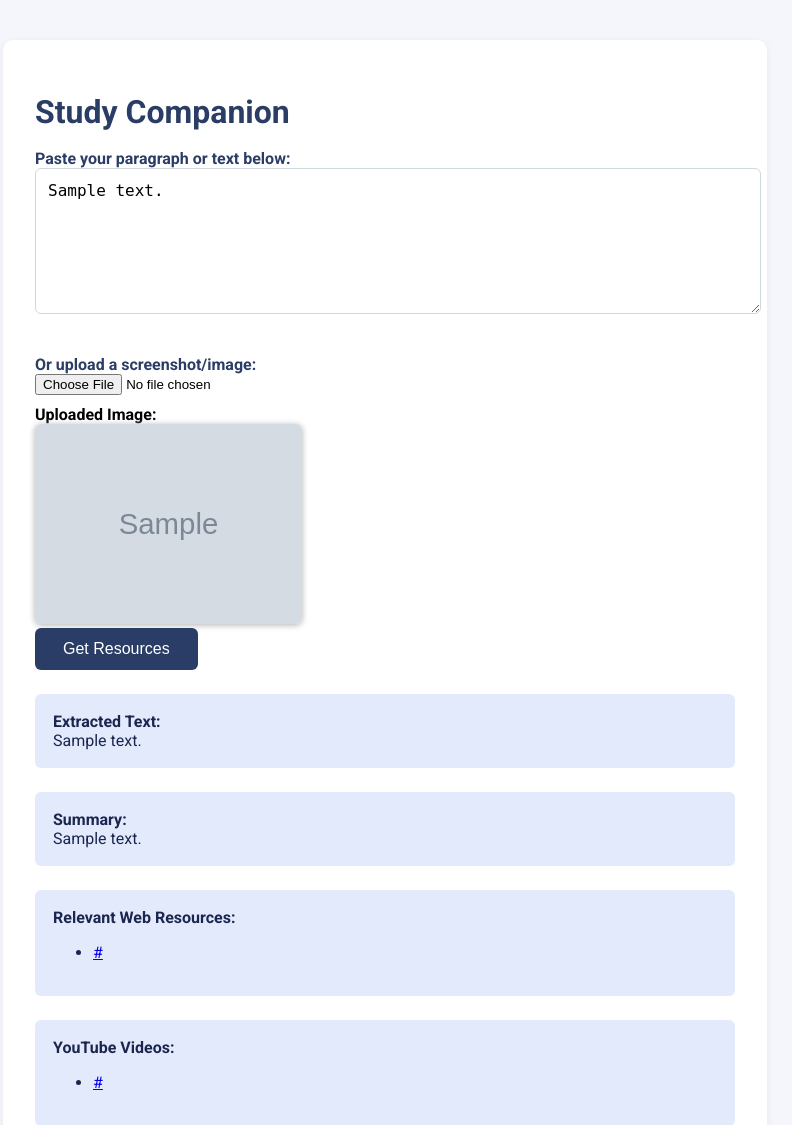
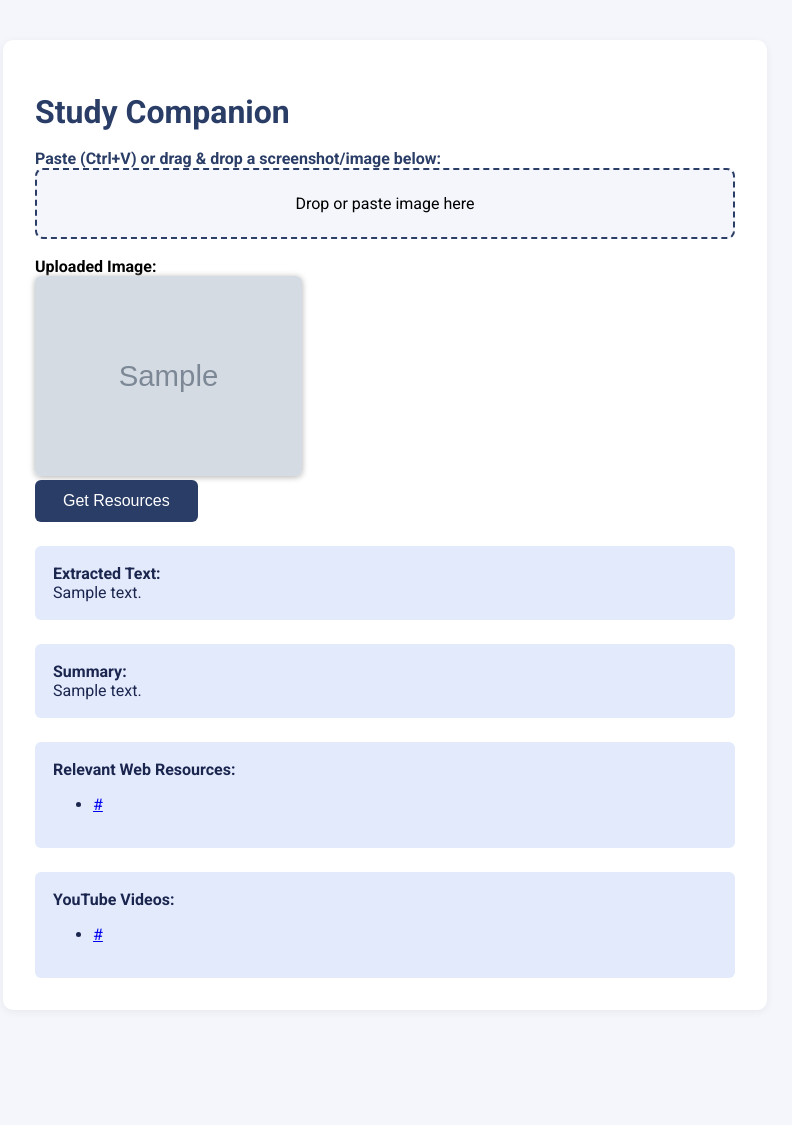
Before and after one commit to harivilasp/Study-Companion, a Flask app: template templates/index.html in a window 1280 px wide. Shown: the top 1125 px of the page, without its empty margins (255-1047 px from the left). After the commit the page ends 978 px from the top, so only its background shows below. Run offline with Flask 3, Linux system fonts and the light colour scheme; the template is opened without the code that fills it: most values are stand-ins (such as "Sample title", 1, 10 or a date in 2020); grey boxes marked "Sample" are stand-in pictures.

Commit message:
updated app

```diff
--- a/app.py
+++ b/app.py
@@ -22,53 +22,66 @@
     return '.' in filename and \
            filename.rsplit('.', 1)[1].lower() in ALLOWED_EXTENSIONS
 
+import logging
+
+# ... (rest of your imports)
+
+# Setup logging
+logging.basicConfig(level=logging.INFO, format='%(asctime)s %(levelname)s %(message)s')
+logger = logging.getLogger(__name__)
+
 @app.route('/', methods=['GET', 'POST'])
 def index():
     summary = None
     error = None
-    input_text = ''
     extracted_text = None
     web_results = None
     youtube_results = None
     uploaded_image_url = None
 
     if request.method == 'POST':
-        # Text input or image upload?
         file = request.files.get('image')
-        input_text = request.form.get('input_text', '').strip()
         if file and allowed_file(file.filename):
             filename = secure_filename(file.filename)
             filepath = os.path.join(app.config['UPLOAD_FOLDER'], filename)
             file.save(filepath)
             uploaded_image_url = '/' + filepath
+            logger.info(f'Image uploaded: {filename}')
             try:
-                # OCR
                 file.seek(0)
                 extracted_text = img_ocr_copy.ocr_from_imagefile(file)
+                logger.info(f'OCR extracted text: {extracted_text[:100]}...')
                 if not extracted_text.strip():
                     error = 'No text detected in image.'
+                    logger.warning('No text detected in image.')
                 else:
-                    input_text = extracted_text
+                    # If extracted text is short, skip summarization
+                    num_sentences = extracted_text.count('.') + extracted_text.count('!') + extracted_text.count('?')
+                    if len(extracted_text) < 200 or num_sentences < 2:
+                        summary = extracted_text.strip()
+                        logger.info('Extracted text is short, skipping summarization.')
+                    else:
+                        summary_list = para_summarizer.generate_summary(extracted_text, top_n=2)
+                        summary = ' '.join(summary_list)
+                        logger.info(f'Summary: {summary}')
+                    # Web search
+                    try:
+                        web_results = list(search_results.gsearch(summary))
+                        youtube_results = list(search_results.gsearch('youtube : ' + summary))
+                        logger.info(f'Web results: {web_results[:2]}...')
+                        logger.info(f'YouTube results: {youtube_results[:2]}...')
+                    except Exception as e:
+                        logger.error(f'Web search error: {e}')
+                        web_results = None
+                        youtube_results = None
             except Exception as e:
-                error = f'OCR error: {str(e)}'
-        if input_text:
-            try:
-                # Summarize
-                summary_list = para_summarizer.generate_summary(input_text, top_n=2)
-                summary = ' '.join(summary_list)
-                # Web search
-                try:
-                    web_results = list(search_results.gsearch(summary))
-                    youtube_results = list(search_results.gsearch('youtube : ' + summary))
-                except Exception as e:
-                    web_results = None
-                    youtube_results = None
-            except Exception as e:
-                error = f'Error during summarization or search: {str(e)}'
-        elif not error:
-            error = 'Please upload an image or enter/paste some text.'
+                error = f'OCR or summarization error: {str(e)}'
+                logger.error(error)
+        else:
+            error = 'Please upload or paste an image.'
+            logger.warning('No image uploaded.')
 
-    return render_template('index.html', summary=summary, error=error, input_text=input_text, extracted_text=extracted_text, web_results=web_results, youtube_results=youtube_results, uploaded_image_url=uploaded_image_url)
+    return render_template('index.html', summary=summary, error=error, input_text='', extracted_text=extracted_text, web_results=web_results, youtube_results=youtube_results, uploaded_image_url=uploaded_image_url)
 
 if __name__ == '__main__':
     app.run(debug=True)
--- a/search_results.py
+++ b/search_results.py
@@ -1,15 +1,26 @@
-from googlesearch import search
-q = "apple iphone news 2019"
+import logging
+from duckduckgo_search import DDGS
 
-#my_results_list = []
-def gsearch(query=q):
-    my_results_list=search(query,        # The query you want to run
-                    tld = 'com',  # The top level domain
-                    lang = 'en',  # The language
-                    num = 10,     # Number of results per page
-                    start = 0,    # First result to retrieve
-                    stop = 10,  # Last result to retrieve
-                    pause = 2.0,  # Lapse between HTTP requests
-                   )
-    return my_results_list
+def gsearch(query):
+    """
+    Returns a list of up to 10 web links relevant to the query using DuckDuckGo.
+    """
+    logger = logging.getLogger(__name__)
+    try:
+        results = []
+        with DDGS() as ddgs:
+            for r in ddgs.text(query, max_results=10):
+                if 'href' in r:
+                    results.append(r['href'])
+                elif 'url' in r:
+                    results.append(r['url'])
+                if len(results) >= 10:
+                    break
+        if not results:
+            logger.warning(f'No DuckDuckGo results for: {query}')
+        return results
+    except Exception as e:
+        logger.error(f'duckduckgo_search error: {e}')
+        return []
+
 #my_results_list.append(i)
--- a/templates/index.html
+++ b/templates/index.html
@@ -20,12 +20,13 @@
 <body>
     <div class="container">
         <h1>Study Companion</h1>
-        <form method="POST" enctype="multipart/form-data">
-            <label for="input_text">Paste your paragraph or text below:</label><br>
-            <textarea id="input_text" name="input_text" placeholder="Enter or paste your text here...">{{ input_text }}</textarea>
-            <br><br>
-            <label for="image">Or upload a screenshot/image:</label><br>
-            <input type="file" id="image" name="image" accept="image/*">
+        <form method="POST" enctype="multipart/form-data" id="image-form">
+            <label for="image">Paste (Ctrl+V) or drag & drop a screenshot/image below:</label><br>
+            <div id="drop-area" style="border:2px dashed #2a3d66; border-radius:8px; background:#f4f6fb; padding:24px; text-align:center; margin-bottom:18px; cursor:pointer;">
+                <input type="file" id="image" name="image" accept="image/*" style="display:none;">
+                <span id="drop-text">Drop or paste image here</span>
+                <img id="preview" style="display:none; max-width:300px; max-height:200px; margin-top:10px; border-radius:6px; box-shadow:0 1px 6px #b0b0b0;"/>
+            </div>
             {% if uploaded_image_url %}
                 <div style="margin-top:10px;">
                     <strong>Uploaded Image:</strong><br>
@@ -35,6 +36,52 @@
             {% if error %}<div class="error">{{ error }}</div>{% endif %}
             <button type="submit">Get Resources</button>
         </form>
+        <script>
+        const dropArea = document.getElementById('drop-area');
+        const fileInput = document.getElementById('image');
+        const form = document.getElementById('image-form');
+        const preview = document.getElementById('preview');
+        const dropText = document.getElementById('drop-text');
+
+        dropArea.addEventListener('click', () => fileInput.click());
+
+        dropArea.addEventListener('dragover', (e) => {
+            e.preventDefault();
+            dropArea.style.background = '#e3eafc';
+        });
+        dropArea.addEventListener('dragleave', (e) => {
+            e.preventDefault();
+            dropArea.style.background = '#f4f6fb';
+        });
+        dropArea.addEventListener('drop', (e) => {
+            e.preventDefault();
+            dropArea.style.background = '#f4f6fb';
+            if (e.dataTransfer.files && e.dataTransfer.files[0]) {
+                fileInput.files = e.dataTransfer.files;
+                showPreview(fileInput.files[0]);
+            }
+        });
+        document.addEventListener('paste', function(e) {
+            if (e.clipboardData && e.clipboardData.files.length > 0) {
+                fileInput.files = e.clipboardData.files;
+                showPreview(fileInput.files[0]);
+            }
+        });
+        fileInput.addEventListener('change', function() {
+            if (fileInput.files && fileInput.files[0]) {
+                showPreview(fileInput.files[0]);
+            }
+        });
+        function showPreview(file) {
+            const reader = new FileReader();
+            reader.onload = function(e) {
+                preview.src = e.target.result;
+                preview.style.display = 'block';
+                dropText.style.display = 'none';
+            };
+            reader.readAsDataURL(file);
+        }
+        </script>
         {% if extracted_text %}
         <div class="result">
             <strong>Extracted Text:</strong><br>
```
Also changed, not shown: img_ocr_copy.py (+25 -9 lines), README.md.
